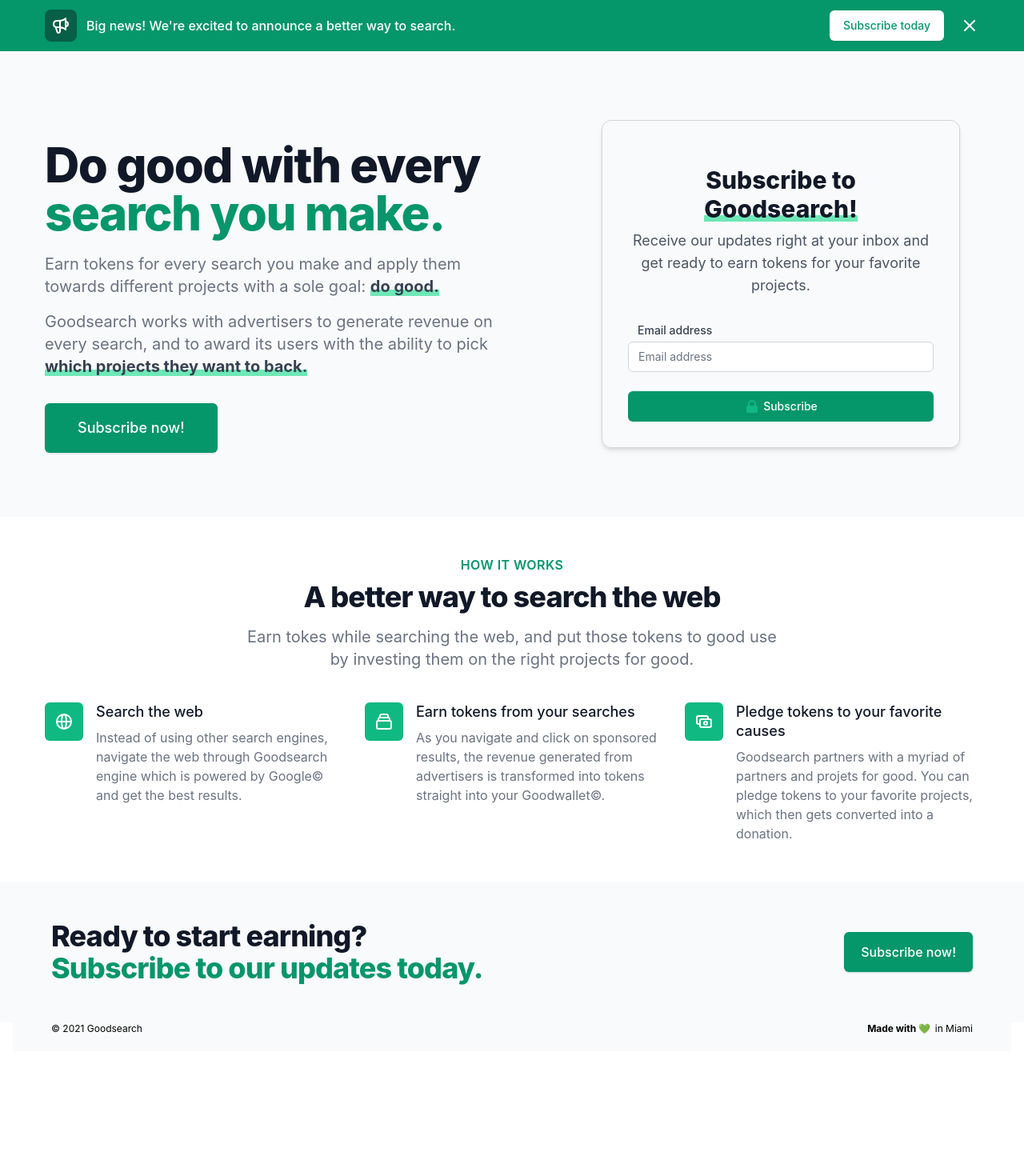
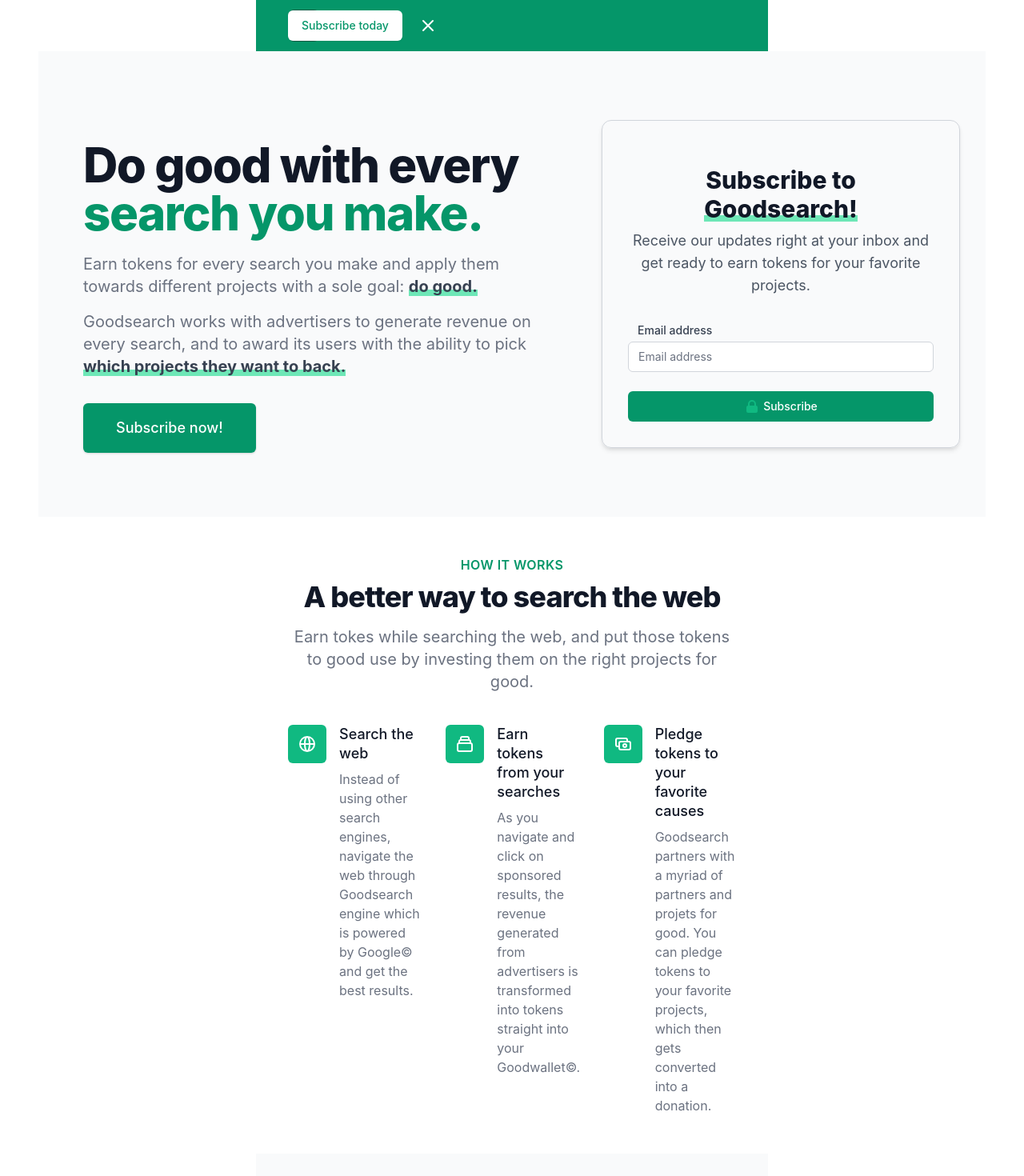
Before and after one commit to gustavofjordao021/goodsearch-landinpage, a React (Create React App) app: page / in a window 1280 px wide. Shown: the top 1470 px of the page at 80% size. Before the commit the page ends 1314 px from the top, so only its background shows below. Built offline with nearby package versions, Linux system fonts and the light colour scheme.

Commit message:
Finishing responsiveness for large screens

```diff
--- a/src/App.js
+++ b/src/App.js
@@ -25,7 +25,7 @@
 
   const { isModalVisible } = modalVisibilityState;
   return (
-    <div className="App">
+    <div className="App flex flex-col items-center">
       <Header modalVisibilityToggler={toggleModalVisibility} />
       <Hero modalVisibilityToggler={toggleModalVisibility} />
       <Features />
--- a/src/components/CTA/CTA.js
+++ b/src/components/CTA/CTA.js
@@ -1,8 +1,7 @@
 const CTA = (props) => {
   const { modalVisibilityToggler } = props;
   return (
-    <div className="bg-gray-50">
-      <div className="max-w-7xl py-12 mx-4 px-4 sm:px-8 lg:px-12 lg:flex lg:items-center lg:justify-between">
+    <div className="bg-gray-50 w-full flex flex-col text-center items-center py-12 mx-4 px-4 sm:px-8 md:flex-row md:text-left lg:px-12 lg:flex lg:items-center lg:justify-between xl:w-6/12">
       <h2 className="text-2xl sm:text-4xl font-extrabold tracking-tight text-gray-900">
         <span className="block">Ready to start earning?</span>
         <span className="block text-green-600">
@@ -20,7 +19,6 @@
         </div>
       </div>
     </div>
-    </div>
   );
 };
 
--- a/src/components/Features/Features.js
+++ b/src/components/Features/Features.js
@@ -27,8 +27,7 @@
 
 const Features = () => {
   return (
-    <div id="features" className="py-12 bg-white">
-      <div className="flex flex-col justify-items-center max-w-7xl mx-4 px-4 sm:px-8 md:mx-4 lg:px-10">
+    <div className="bg-white flex flex-col justify-items-center w-full mx-4 px-4 py-12 sm:px-8 md:mx-4 lg:px-10 xl:w-6/12">
       <div className="text-center">
         <h2 className="text-base text-green-600 font-semibold tracking-wide uppercase">
           How it works
@@ -62,7 +61,6 @@
         </dl>
       </div>
     </div>
-    </div>
   );
 };
 
--- a/src/components/Footer/Footer.js
+++ b/src/components/Footer/Footer.js
@@ -1,7 +1,7 @@
 const Footer = () => {
   return (
     <>
-      <footer className="flex text-xs px-4 pb-4 mx-4 text-center bg-gray-50 justify-between md:px-12 flex-row">
+      <footer className="flex flex-row w-full text-xs px-4 pb-4 mx-4 text-center bg-gray-50 justify-between md:px-12 xl:w-6/12">
         <div className="mb-1">© 2021 Goodsearch</div>
         <div className="justify-center text-center">
           <b>
--- a/src/components/Header/Header.js
+++ b/src/components/Header/Header.js
@@ -17,8 +17,7 @@
   return (
     <>
       {isHeaderVisible ? (
-        <div className="bg-green-600">
-          <div className="max-w-7xl py-3 px-2 sm:px-8 md:mx-4 lg:px-10">
+        <div className="bg-green-600 w-full flex justify-between flex-row py-3 px-2 sm:px-8 md:mx-4 lg:px-10 xl:w-6/12">
           <div className="flex items-center justify-between flex-wrap">
             <div className="w-0 flex-1 flex items-center">
               <span className="flex p-2 rounded-lg bg-green-800">
@@ -56,7 +55,6 @@
             </div>
           </div>
         </div>
-        </div>
       ) : (
         ""
       )}
```
Lines whose indentation alone changed are shown as unchanged.
